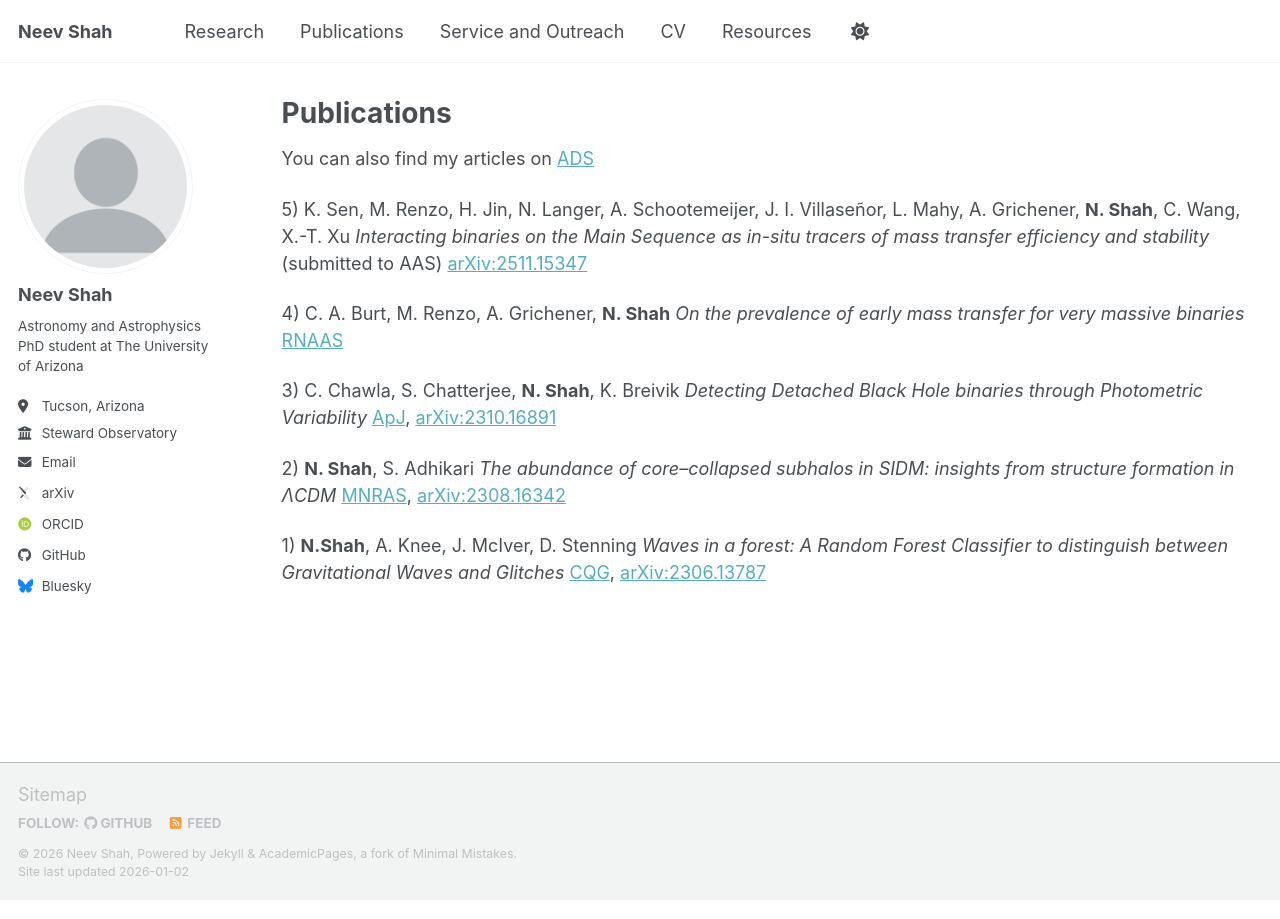
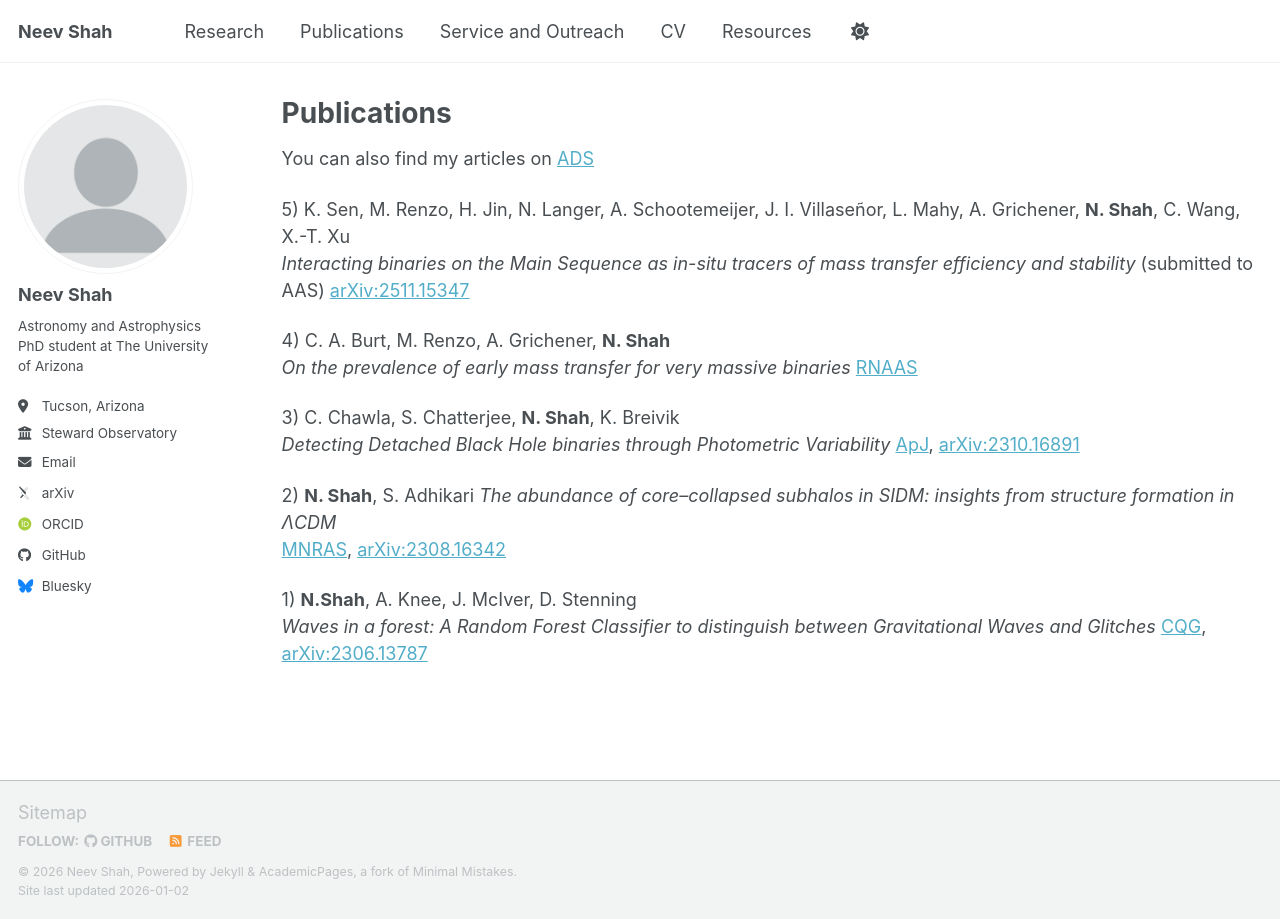
Before and after one commit to neevshah101/neevshah101.github.io, a Jekyll site: the page built from _pages/publications.md, in a window 1280 px wide. Built offline with Jekyll 4.4.1, drawn with Linux system fonts in a browser that asks for light colours; some web fonts are replaced; a script bundle is joined from its source files by our own code; library files that are not in the unit come from our copies.

Commit message:
updated pubs

```diff
--- a/_pages/publications.md
+++ b/_pages/publications.md
@@ -7,22 +7,22 @@ author_profile: true
 
 You can also find my articles on [ADS](https://ui.adsabs.harvard.edu/public-libraries/9EwD-zomQNSZSOGsAMyd0A)
 
-5) K. Sen, M. Renzo, H. Jin, N. Langer, A. Schootemeijer, J. I. Villaseñor, L. Mahy, A. Grichener, **N. Shah**, C. Wang, X.-T. Xu
+5) K. Sen, M. Renzo, H. Jin, N. Langer, A. Schootemeijer, J. I. Villaseñor, L. Mahy, A. Grichener, **N. Shah**, C. Wang, X.-T. Xu\
 *Interacting binaries on the Main Sequence as in-situ tracers of mass transfer efficiency and stability*
 (submitted to AAS) [arXiv:2511.15347](https://arxiv.org/abs/2511.15347)
 
-4) C. A. Burt, M. Renzo, A. Grichener, **N. Shah**
+4) C. A. Burt, M. Renzo, A. Grichener, **N. Shah**\
 *On the prevalence of early mass transfer for very massive binaries*
 [RNAAS](https://iopscience.iop.org/article/10.3847/2515-5172/adc921)
 
-3) C. Chawla, S. Chatterjee, **N. Shah**, K. Breivik
+3) C. Chawla, S. Chatterjee, **N. Shah**, K. Breivik\
 *Detecting Detached Black Hole binaries through Photometric Variability*
 [ApJ](https://iopscience.iop.org/article/10.3847/1538-4357/ad7b0b), [arXiv:2310.16891](https://arxiv.org/abs/2310.16891)
 
 2) **N. Shah**, S. Adhikari
-*The abundance of core–collapsed subhalos in SIDM: insights from structure formation in ΛCDM*
+*The abundance of core–collapsed subhalos in SIDM: insights from structure formation in ΛCDM*\
 [MNRAS](https://academic.oup.com/mnras/article/529/4/4611/7633967?login=false), [arXiv:2308.16342](https://arxiv.org/abs/2308.16342)
 
-1) **N.Shah**, A. Knee, J. McIver, D. Stenning
+1) **N.Shah**, A. Knee, J. McIver, D. Stenning\
 *Waves in a forest: A Random Forest Classifier to distinguish between Gravitational Waves and Glitches*
 [CQG](https://iopscience.iop.org/article/10.1088/1361-6382/ad0424), [arXiv:2306.13787](https://arxiv.org/abs/2306.13787)
```
